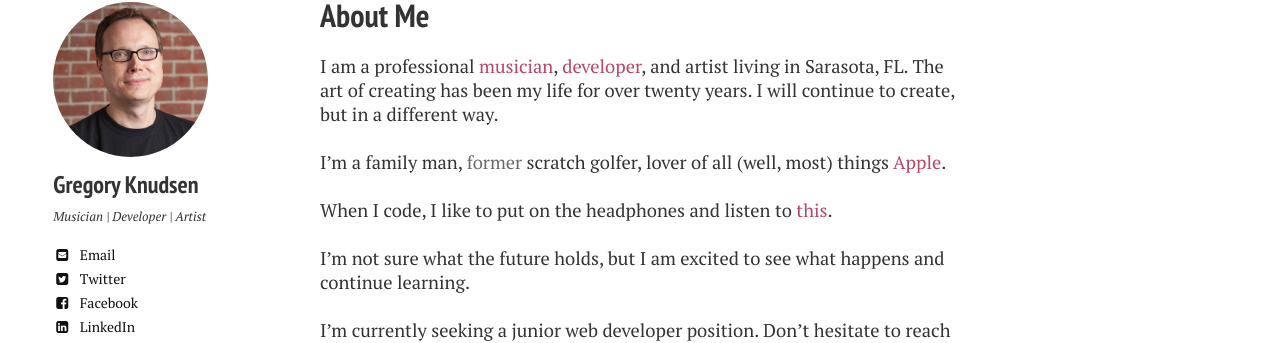
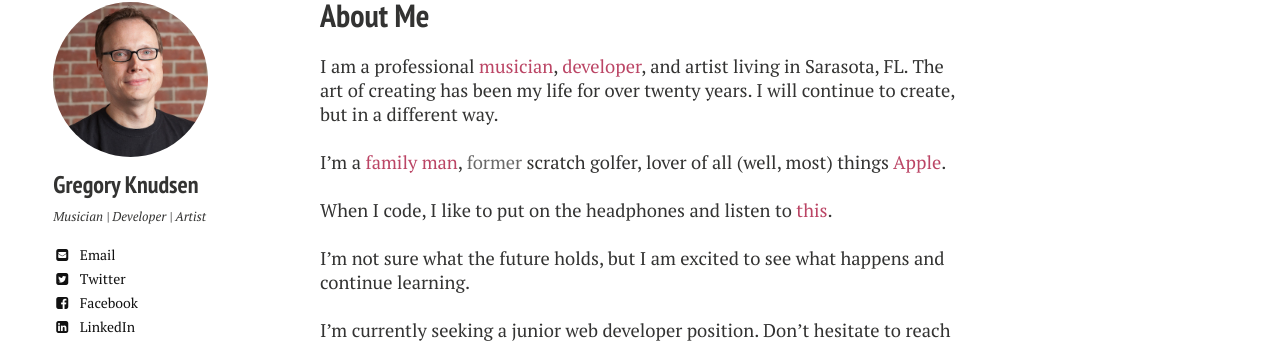
Before and after one commit to gregknudsen/gregknudsen.github.io, a Jekyll site: the page built from about/index.md, in a window 1280 px wide. Shown: the part 433-776 px from the top of the page. Built offline with Jekyll 4.4.1, drawn with Linux system fonts in a browser that asks for light colours; nearby versions of some CDN libraries; part of the change alters nothing that is shown.

```diff
--- a/about/index.md
+++ b/about/index.md
@@ -10,7 +10,7 @@ image:
 
 
 I am a professional [musician](http://www.sarasotaorchestra.org/our-musicians/trumpet/greg-knudsen?referer=trombinoscope){:target="_blank"}, [developer](http://www.github.com/gregknudsen){:target="_blank"}, and artist living in Sarasota, FL. The art of creating has been my life for over twenty years. I will continue to create, but in a different way.<br><br>
-I'm a family man, <span id="former">former</span> scratch golfer, lover of all (well, most) things [Apple](http://www.apple.com){:target="_blank"}.<br><br>
+I'm a [family man](https://www.flickr.com/photos/133599832@N06/21335274901/in/datetaken/){:target="_blank"}, <span id="former">former</span> scratch golfer, lover of all (well, most) things [Apple](http://www.apple.com){:target="_blank"}.<br><br>
 When I code, I like to put on the headphones and listen to [this](https://www.youtube.com/watch?v=5N8sUccRiTA).<br><br>
 I'm not sure what the future holds, but I am excited to see what happens and continue learning.<br><br>
 I'm currently seeking a junior web developer position. Don't hesitate to reach out to me via [email](mailto:dev.artist15@gmail.com) or by visiting my [LinkedIn](https://www.linkedin.com/pub/gregory-knudsen/41/b33/64){:target="_blank"} profile. Thanks for visiting!
```
